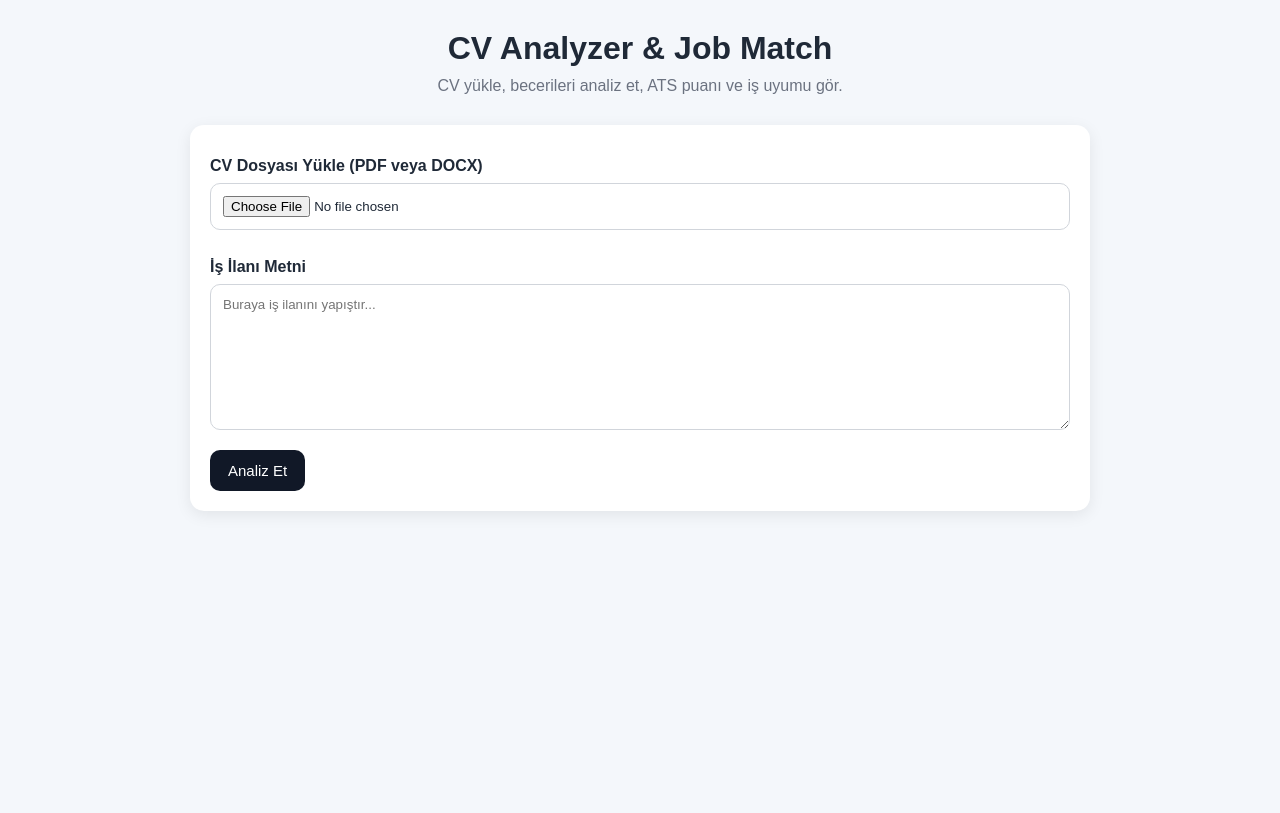
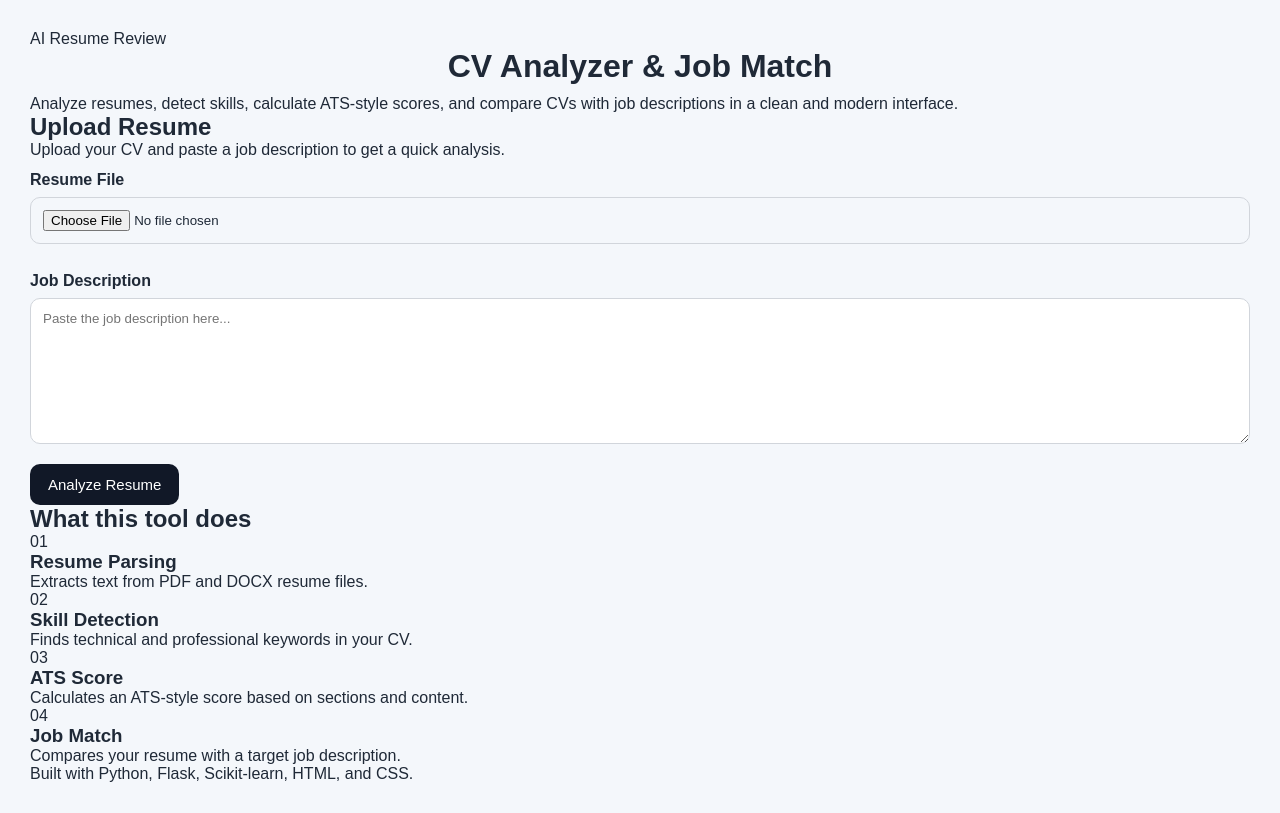
Before and after one commit to ahsenez/cv-analyzer, a Flask app: page / in a window 1280 px wide. Before the commit the page ends 512 px from the top, so only its background shows below. Run offline with Flask 3, Linux system fonts and the light colour scheme.

Commit message:
Upgrade UI with premium modern layout

```diff
--- a/templates/index.html
+++ b/templates/index.html
@@ -7,56 +7,149 @@
     <link rel="stylesheet" href="{{ url_for('static', filename='style.css') }}">
 </head>
 <body>
-    <div class="container">
+    <div class="page-shell">
+        <header class="hero">
+            <div class="hero-badge">AI Resume Review</div>
             <h1>CV Analyzer & Job Match</h1>
-        <p class="subtitle">CV yükle, becerileri analiz et, ATS puanı ve iş uyumu gör.</p>
+            <p class="hero-text">
+                Analyze resumes, detect skills, calculate ATS-style scores, and compare CVs
+                with job descriptions in a clean and modern interface.
+            </p>
+        </header>
 
-        <form method="POST" enctype="multipart/form-data" class="card">
-            <label>CV Dosyası Yükle (PDF veya DOCX)</label>
-            <input type="file" name="cv_file" accept=".pdf,.docx" required>
+        <main class="main-grid">
+            <section class="panel form-panel">
+                <div class="panel-header">
+                    <h2>Upload Resume</h2>
+                    <p>Upload your CV and paste a job description to get a quick analysis.</p>
+                </div>
 
-            <label>İş İlanı Metni</label>
-            <textarea name="job_description" rows="8" placeholder="Buraya iş ilanını yapıştır..."></textarea>
+                <form method="POST" enctype="multipart/form-data" class="analyzer-form">
+                    <label for="cv_file">Resume File</label>
+                    <input type="file" id="cv_file" name="cv_file" accept=".pdf,.docx" required>
 
-            <button type="submit">Analiz Et</button>
+                    <label for="job_description">Job Description</label>
+                    <textarea
+                        id="job_description"
+                        name="job_description"
+                        rows="8"
+                        placeholder="Paste the job description here..."
+                    ></textarea>
+
+                    <button type="submit">Analyze Resume</button>
                 </form>
+            </section>
+
+            <section class="panel info-panel">
+                <div class="panel-header">
+                    <h2>What this tool does</h2>
+                </div>
+
+                <div class="feature-list">
+                    <div class="feature-card">
+                        <span class="feature-icon">01</span>
+                        <div>
+                            <h3>Resume Parsing</h3>
+                            <p>Extracts text from PDF and DOCX resume files.</p>
+                        </div>
+                    </div>
+
+                    <div class="feature-card">
+                        <span class="feature-icon">02</span>
+                        <div>
+                            <h3>Skill Detection</h3>
+                            <p>Finds technical and professional keywords in your CV.</p>
+                        </div>
+                    </div>
+
+                    <div class="feature-card">
+                        <span class="feature-icon">03</span>
+                        <div>
+                            <h3>ATS Score</h3>
+                            <p>Calculates an ATS-style score based on sections and content.</p>
+                        </div>
+                    </div>
+
+                    <div class="feature-card">
+                        <span class="feature-icon">04</span>
+                        <div>
+                            <h3>Job Match</h3>
+                            <p>Compares your resume with a target job description.</p>
+                        </div>
+                    </div>
+                </div>
+            </section>
+        </main>
 
         {% if result %}
-        <div class="results">
-            <div class="card">
-                <h2>Sonuçlar</h2>
-                <p><strong>ATS Puanı:</strong> {{ result.ats_score }}/100</p>
-                <p><strong>İş Uyumu:</strong> %{{ result.match_score }}</p>
+        <section class="results-section">
+            <div class="stats-grid">
+                <div class="stat-card">
+                    <span class="stat-label">ATS Score</span>
+                    <div class="stat-value">{{ result.ats_score }}<span>/100</span></div>
+                    <div class="progress-bar">
+                        <div class="progress-fill" style="width: {{ result.ats_score }}%;"></div>
+                    </div>
                 </div>
 
-            <div class="card">
-                <h2>Tespit Edilen Beceriler</h2>
-                {% if result.skills %}
-                    <ul>
-                        {% for skill in result.skills %}
-                            <li>{{ skill }}</li>
-                        {% endfor %}
-                    </ul>
-                {% else %}
-                    <p>Beceri bulunamadı.</p>
-                {% endif %}
+                <div class="stat-card">
+                    <span class="stat-label">Job Match</span>
+                    <div class="stat-value">{{ result.match_score }}<span>%</span></div>
+                    <div class="progress-bar">
+                        <div class="progress-fill" style="width: {{ result.match_score }}%;"></div>
+                    </div>
                 </div>
 
-            <div class="card">
-                <h2>Öneriler</h2>
-                <ul>
+                <div class="stat-card">
+                    <span class="stat-label">Skills Found</span>
+                    <div class="stat-value">{{ result.skills|length }}<span> tags</span></div>
+                    <p class="mini-note">Detected from your uploaded resume.</p>
+                </div>
+            </div>
+
+            <div class="content-grid">
+                <section class="panel result-panel">
+                    <div class="panel-header">
+                        <h2>Detected Skills</h2>
+                    </div>
+
+                    {% if result.skills %}
+                    <div class="skills-wrap">
+                        {% for skill in result.skills %}
+                            <span class="skill-badge">{{ skill }}</span>
+                        {% endfor %}
+                    </div>
+                    {% else %}
+                        <p class="empty-text">No skills were detected.</p>
+                    {% endif %}
+                </section>
+
+                <section class="panel result-panel">
+                    <div class="panel-header">
+                        <h2>Suggestions</h2>
+                    </div>
+
+                    <ul class="suggestion-list">
                         {% for suggestion in result.suggestions %}
                             <li>{{ suggestion }}</li>
                         {% endfor %}
                     </ul>
+                </section>
             </div>
 
-            <div class="card">
-                <h2>CV Önizleme</h2>
+            <section class="panel preview-panel">
+                <div class="panel-header">
+                    <h2>Resume Preview</h2>
+                    <p>Preview of extracted text from the uploaded file.</p>
+                </div>
                 <pre>{{ result.cv_preview }}</pre>
-            </div>
-        </div>
+            </section>
+        </section>
         {% endif %}
+
+        <footer class="site-footer">
+            <p>Built with Python, Flask, Scikit-learn, HTML, and CSS.</p>
+        </footer>
     </div>
 </body>
 </html>
```
Lines whose indentation alone changed are shown as unchanged.
